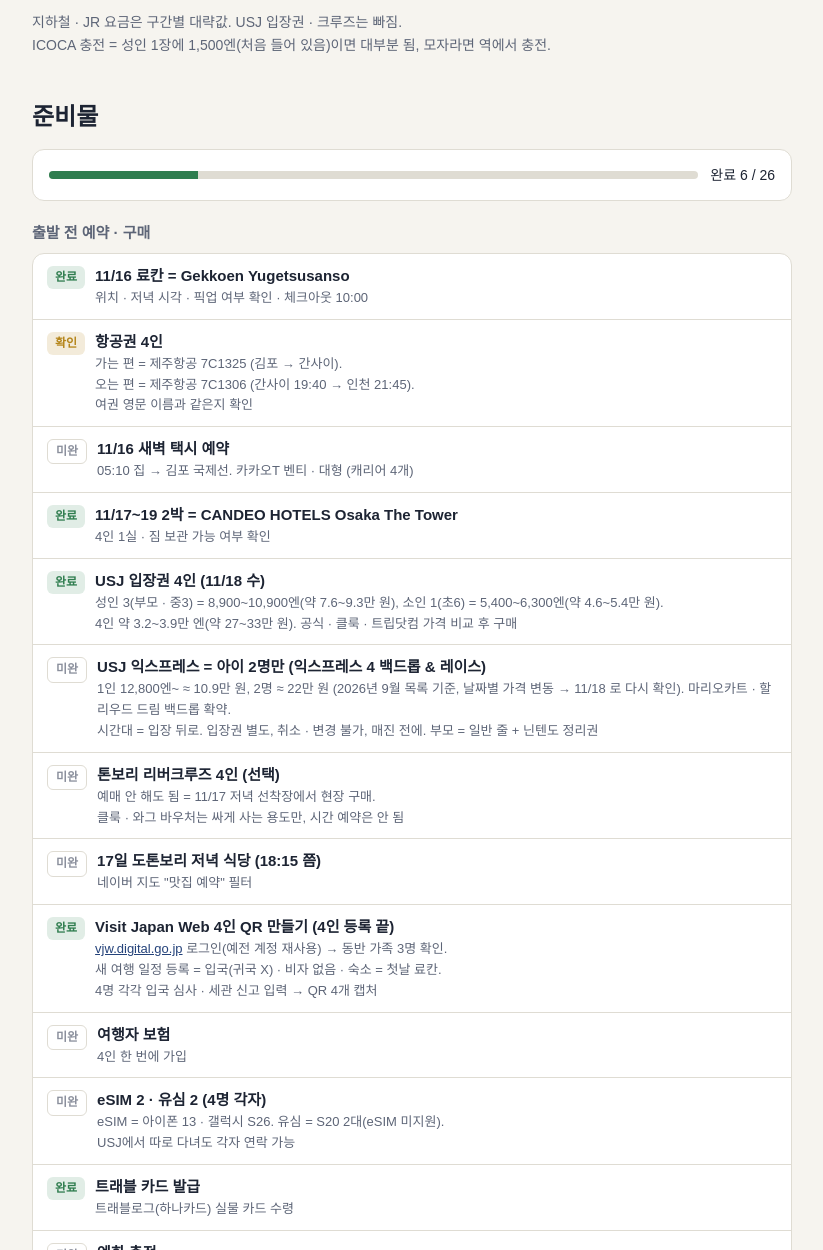
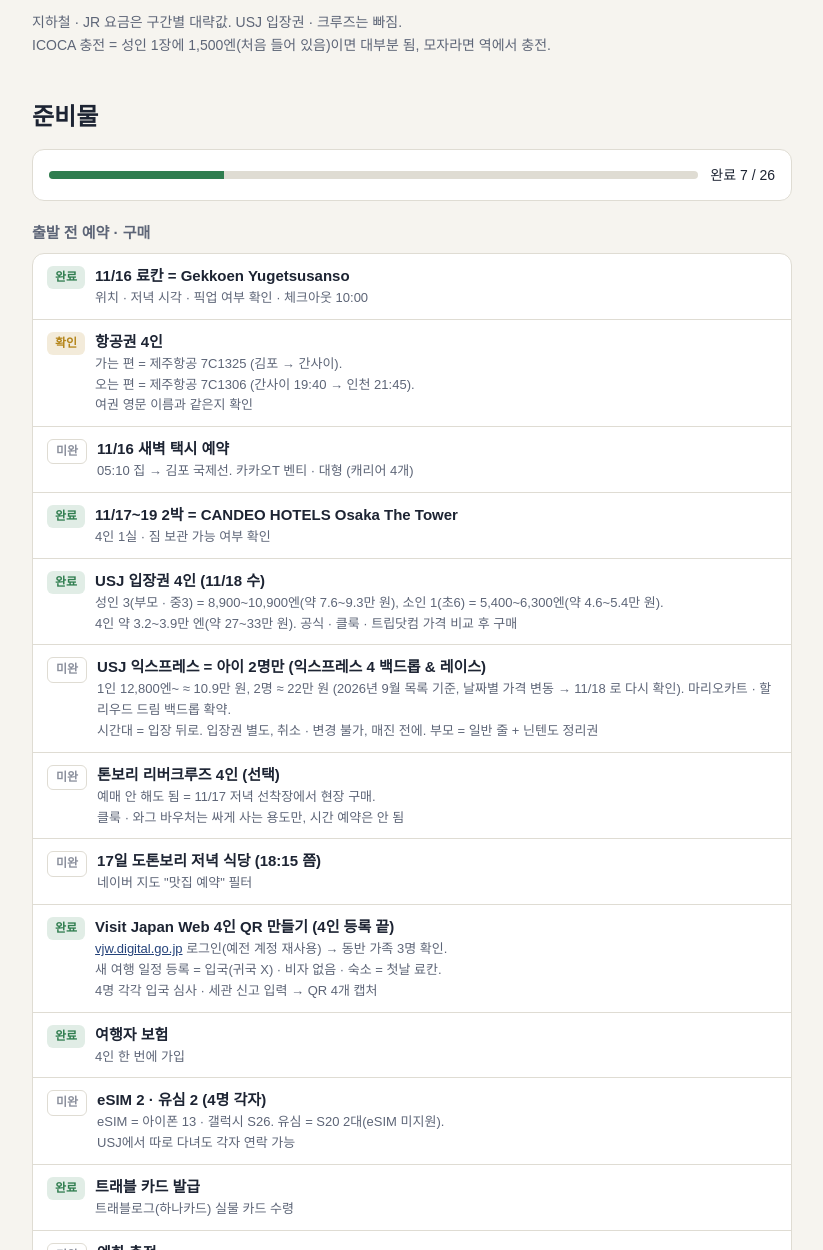
Before and after one commit to Citrine76/osaka-trip, a plain HTML site: page index.html in a window 1280 px wide. Shown: the part 9251-10501 px from the top of the page, without its empty margins (228-1051 px from the left). Drawn offline with Linux system fonts and the light colour scheme; a web font is replaced by a local one.

Commit message:
update 2026-11-15

```diff
--- a/index.html
+++ b/index.html
@@ -266,7 +266,7 @@ footer{margin-top:32px;font-size:12px;color:var(--muted)}
 
 <section id="prep">
   <h2>준비물</h2>
-  <div class="prog"><div class="bar"><i style="width:23%"></i></div><span>완료 6 / 26</span></div>
+  <div class="prog"><div class="bar"><i style="width:27%"></i></div><span>완료 7 / 26</span></div>
 
   <h3>출발 전 예약 · 구매</h3>
   <ul class="list">
@@ -279,7 +279,7 @@ footer{margin-top:32px;font-size:12px;color:var(--muted)}
     <li><span class="st todo">미완</span><div><b>톤보리 리버크루즈 4인 (선택)</b><small>예매 안 해도 됨 = 11/17 저녁 선착장에서 현장 구매.<br>클룩 · 와그 바우처는 싸게 사는 용도만, 시간 예약은 안 됨</small></div></li>
     <li><span class="st todo">미완</span><div><b>17일 도톤보리 저녁 식당 (18:15 쯤)</b><small>네이버 지도 "맛집 예약" 필터</small></div></li>
     <li><span class="st ok">완료</span><div><b>Visit Japan Web 4인 QR 만들기 (4인 등록 끝)</b><small><a href="https://vjw.digital.go.jp" target="_blank" rel="noopener">vjw.digital.go.jp</a> 로그인(예전 계정 재사용) → 동반 가족 3명 확인.<br>새 여행 일정 등록 = 입국(귀국 X) · 비자 없음 · 숙소 = 첫날 료칸.<br>4명 각각 입국 심사 · 세관 신고 입력 → QR 4개 캡처</small></div></li>
-    <li><span class="st todo">미완</span><div><b>여행자 보험</b><small>4인 한 번에 가입</small></div></li>
+    <li><span class="st ok">완료</span><div><b>여행자 보험</b><small>4인 한 번에 가입</small></div></li>
     <li><span class="st todo">미완</span><div><b>eSIM 2 · 유심 2 (4명 각자)</b><small>eSIM = 아이폰 13 · 갤럭시 S26. 유심 = S20 2대(eSIM 미지원).<br>USJ에서 따로 다녀도 각자 연락 가능</small></div></li>
     <li><span class="st ok">완료</span><div><b>트래블 카드 발급</b><small>트래블로그(하나카드) 실물 카드 수령</small></div></li>
     <li><span class="st todo">미완</span><div><b>엔화 충전</b><small>트래블로그 앱, 환율 낮을 때 나눠서</small></div></li>
```
